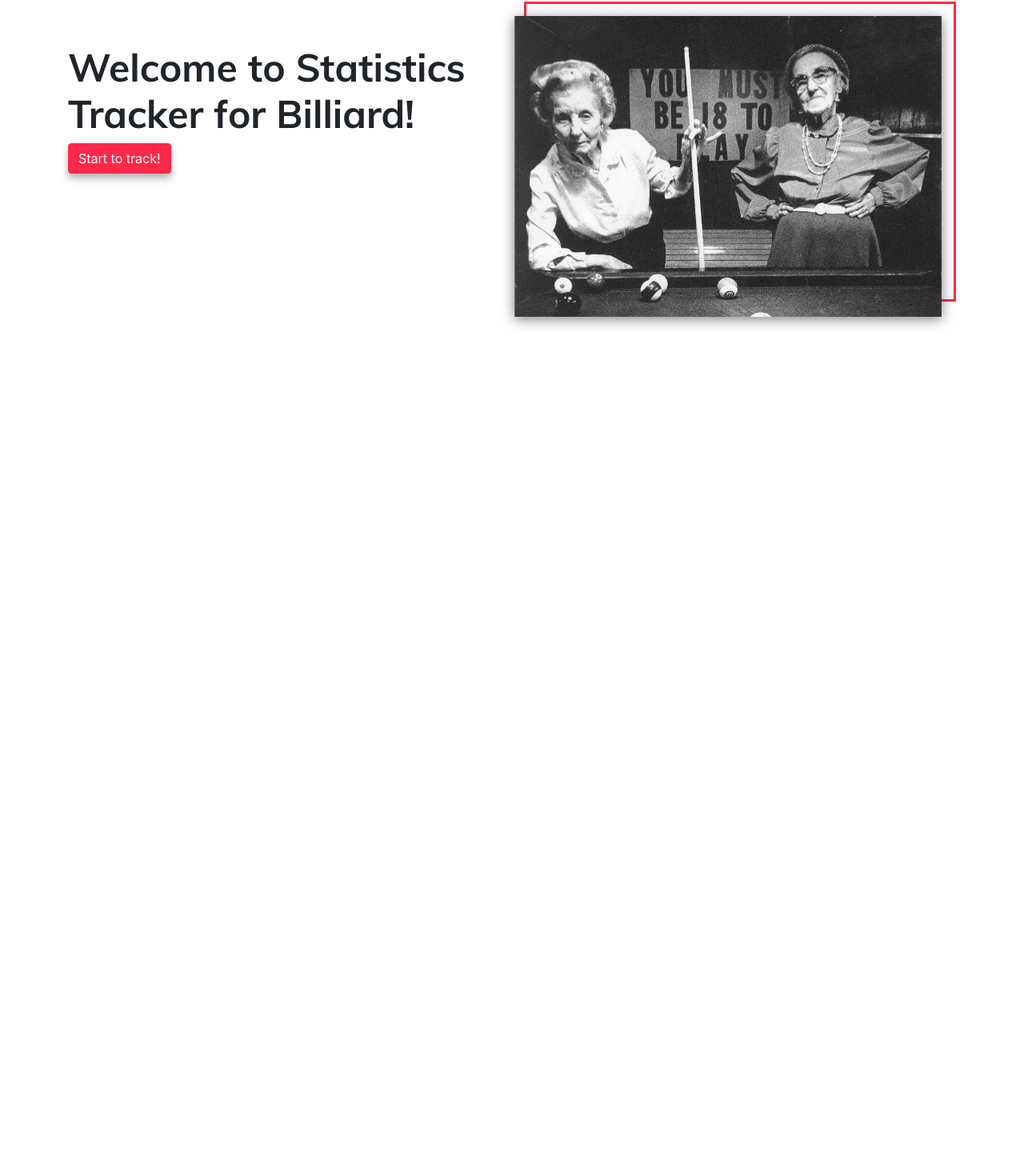
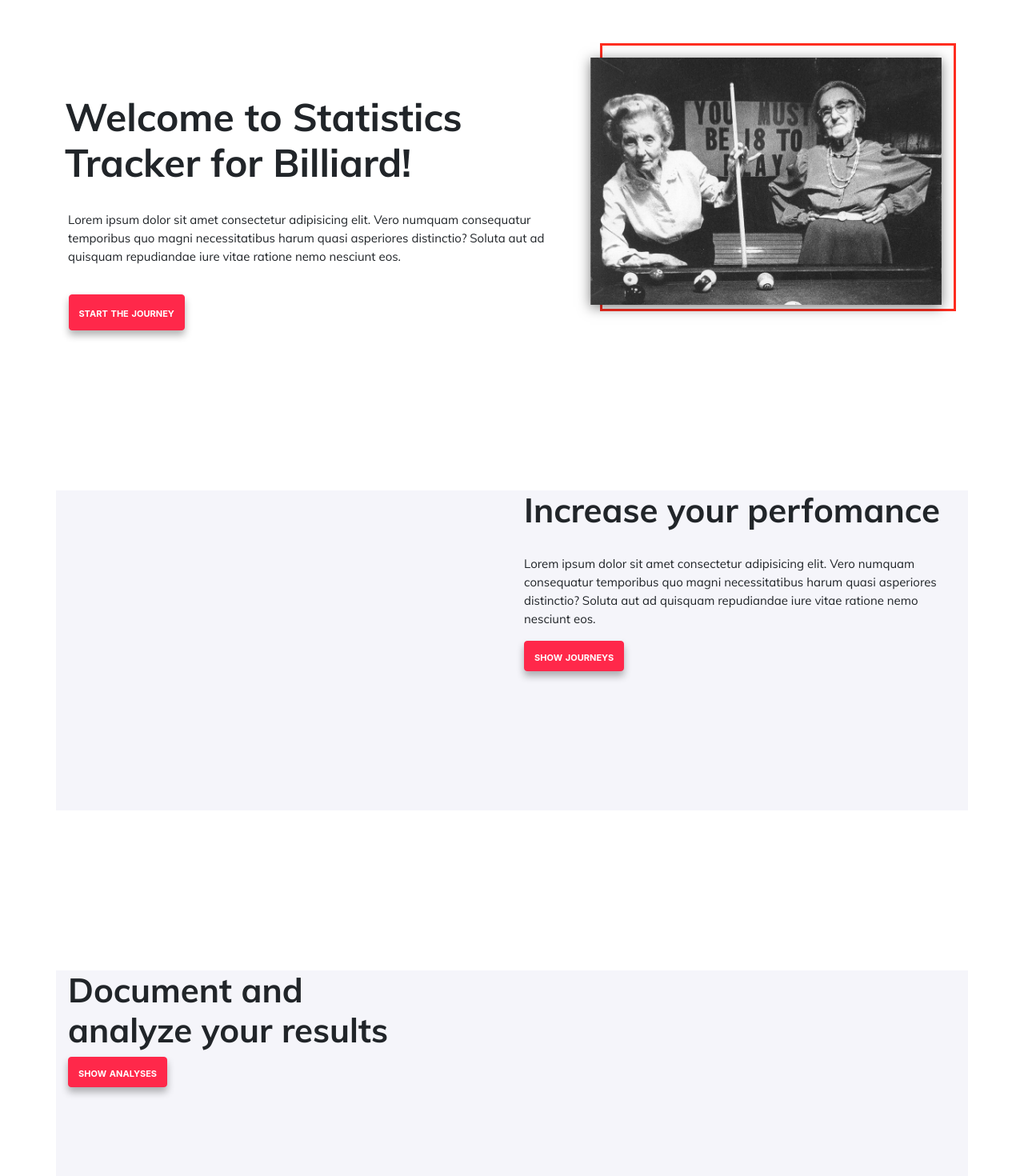
Before and after one commit to pr-olga/stabil_fe, a Vue app: page / in a window 1280 px wide. Shown: the part 160-1630 px from the top of the page at 80% size. Before the commit the page ends 800 px from the top, so only its background shows below. Built offline with nearby package versions, Linux system fonts and the light colour scheme.

Commit message:
feat: add basic strucutre for home

```diff
--- a/src/assets/styles/_stabil-style-global.scss
+++ b/src/assets/styles/_stabil-style-global.scss
@@ -1,2 +1,4 @@
 @import 'global/colors';
 @import 'global/fonts';
+
+@import 'layout/rows';
--- a/src/assets/styles/global/_colors.scss
+++ b/src/assets/styles/global/_colors.scss
@@ -1,2 +1,2 @@
-$primary: #ff284a;
+$primary: #ff2d20;
 $secondary: #212529;
--- a/src/assets/styles/global/_fonts.scss
+++ b/src/assets/styles/global/_fonts.scss
@@ -36,3 +36,10 @@
        url(~@/assets/fonts/mulish-v1-latin-700.woff) format('woff'), /* Modern Browsers */
        url(~@/assets/fonts/mulish-v1-latin-700.ttf) format('truetype');
 }
+
+/* Typo */
+
+.h2-stabil {
+  font-size: 42px;
+  font-weight: 700;
+}
--- /dev/null
+++ b/src/assets/styles/layout/_rows.scss
@@ -0,0 +1,9 @@
+.row-stabil {
+  min-height: 400px;
+  margin-top: 200px;
+  background-color: #f5f5fa;
+
+  &--hero {
+    margin-top: 100px;
+  }
+}
--- a/src/views/Home.vue
+++ b/src/views/Home.vue
@@ -1,24 +1,43 @@
 <template>
 <div class="home">
-<div class="row">
-<div class="col-md-6"> <h1 class="header_title">Welcome to Statistics Tracker for Billiard!</h1>
-<button class="btn btn-danger btn-alert-stabil">Start to track!</button>
+  <section class="row row-stabil--hero">
+    <div class="col-md-7">
+      <h1 class="header_title">Welcome to Statistics Tracker for Billiard!</h1>
+      <p class="header_text">
+        Lorem ipsum dolor sit amet consectetur adipisicing elit. Vero numquam consequatur temporibus quo magni necessitatibus harum quasi asperiores distinctio? Soluta aut ad quisquam repudiandae iure vitae ratione nemo nesciunt eos.
+      </p>
+      <button class="btn btn-danger btn-alert-stabil header_btn">start the journey</button>
     </div>
-<div class="col-md-6">
+    <div class="col-md-5">
       <div class="border-stabil">
         <img alt="stabill banner" src="../assets/adult_cropped.jpg" class="home-banner img-fluid">
       </div>
     </div>
+  </section>
+  <section class="row row-stabil">
+    <div class="col-md-7 col-xl-6"></div>
+    <div class="col-md-5 col-xl-6">
+        <h2 class="h2-stabil">Increase your perfomance</h2>
+              <p class="header_text">
+        Lorem ipsum dolor sit amet consectetur adipisicing elit. Vero numquam consequatur temporibus quo magni necessitatibus harum quasi asperiores distinctio? Soluta aut ad quisquam repudiandae iure vitae ratione nemo nesciunt eos.
+      </p>
+        <button class="btn btn-danger btn-alert-stabil btn_section">show journeys</button>
       </div>
-<!--     <div class="container ">
-          <div class="row justify-content-md-center">
-      <div class="col-md-8">
-        <ul class="list-group">
-          <sb-last-games v-for="strake in strakes" :key="strake.id" :strake="strake"></sb-last-games>
-        </ul>
+  </section>
+  <section class="row row-stabil">
+      <div class="col-md-5">
+        <h2 class="h2-stabil">Document and analyze your results</h2>
+         <button class="btn btn-danger btn-alert-stabil btn_section">show analyses</button>
       </div>
+      <div class="col-md-7"></div>
+  </section>
+  <section class="row row-stabil">
+                <div class="col-md-7"></div>
+          <div class="col-md-5">
+        <h2 class="h2-stabil">Stay up to date</h2>
+         <button class="btn btn-danger btn-alert-stabil btn_section">show news</button>
       </div>
-        </div> -->
+  </section>
 </div>
 </template>
 
@@ -38,15 +57,28 @@ export default {
     sbLastGames: LastGames
   } */
 }
+</script>
 
-</script>
 <style lang="scss">
-
-.header_title {
+.header {
+  &_title {
     margin-top: 10%;
+    margin-left: -4px;
     font-family: Mulish;
     font-weight: 700;
     font-size: 48px;
+  }
+
+  &_text {
+    margin-top: 30px;
+    font-size: 15px;
+  }
+
+  &_btn {
+    height: 45px;
+    margin-top: 20px;
+    margin-left: 0.5px;
+  }
 }
 
 .home-banner {
@@ -58,10 +90,11 @@ export default {
 
 .border-stabil {
   position: relative;
-  height: 375px;
+  height: 335px;
   max-height: 100%;
   border: 3px solid $primary;
 }
+
 @keyframes floating {
 
   0%,
@@ -85,5 +118,48 @@ export default {
   animation-play-state: running;
 }
 
-h1 { font-family: Mulish; font-size: 23px; font-style: normal; font-variant: normal; font-weight: 700; line-height: 23px; } h2 { font-family: Mulish; font-size: 17px; font-style: normal; font-variant: normal; font-weight: 700; line-height: 23px; } p { font-family: Mulish; font-size: 14px; font-style: normal; font-variant: normal; font-weight: 400; line-height: 23px; } blockquote { font-family: Mulish; font-size: 17px; font-style: normal; font-variant: normal; font-weight: 400; line-height: 23px; } pre { font-family: Mulish; font-size: 11px; font-style: normal; font-variant: normal; font-weight: 400; line-height: 23px; }
+h1 {
+  font-family: Mulish;
+  font-size: 23px;
+  font-style: normal;
+  font-variant: normal;
+  font-weight: 700;
+  line-height: 23px;
+}
+
+h2 {
+  font-family: Mulish;
+  font-size: 17px;
+  font-style: normal;
+  font-variant: normal;
+  font-weight: 700;
+  line-height: 23px;
+}
+
+p {
+  font-family: Mulish;
+  font-size: 14px;
+  font-style: normal;
+  font-variant: normal;
+  font-weight: 400;
+  line-height: 23px;
+}
+
+blockquote {
+  font-family: Mulish;
+  font-size: 17px;
+  font-style: normal;
+  font-variant: normal;
+  font-weight: 400;
+  line-height: 23px;
+}
+
+pre {
+  font-family: Mulish;
+  font-size: 11px;
+  font-style: normal;
+  font-variant: normal;
+  font-weight: 400;
+  line-height: 23px;
+}
 </style>
--- a/src/views/Layout/Header.vue
+++ b/src/views/Layout/Header.vue
@@ -47,7 +47,6 @@ export default {
   a {
     color: #ff284a;
     font-weight: 700;
-    letter-spacing: 0.5px;
   }
 }
 
@@ -96,9 +95,7 @@ button>img {
   position: relative;
   width: 30px;
   height: 30px;
-  -transition: 0.5s;
   transition: 0.5s;
-  -transform: rotate(180deg);
   transform: rotate(180deg);
 }
 </style>
--- a/src/views/Pages/Users/Users.vue
+++ b/src/views/Pages/Users/Users.vue
@@ -78,6 +78,8 @@ export default {
   background-color: #ff284a;
   border-color: #ff284a;
   box-shadow: 0 6px 10px 0 rgba(0, 0, 0, 0.3);
+  font-weight: 700;
+  font-variant: small-caps;
 }
 
 </style>
```
Lines whose indentation alone changed are shown as unchanged.
